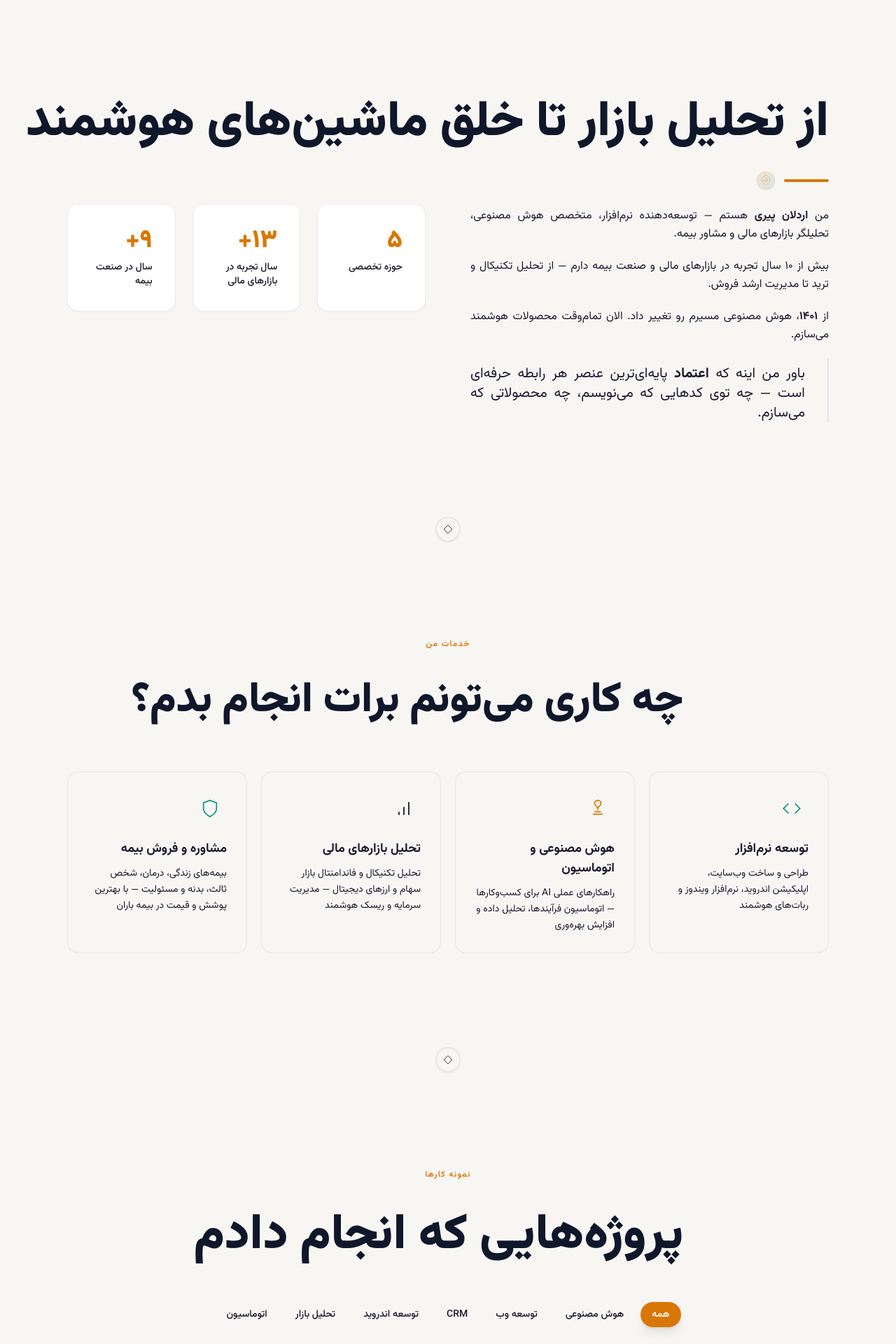
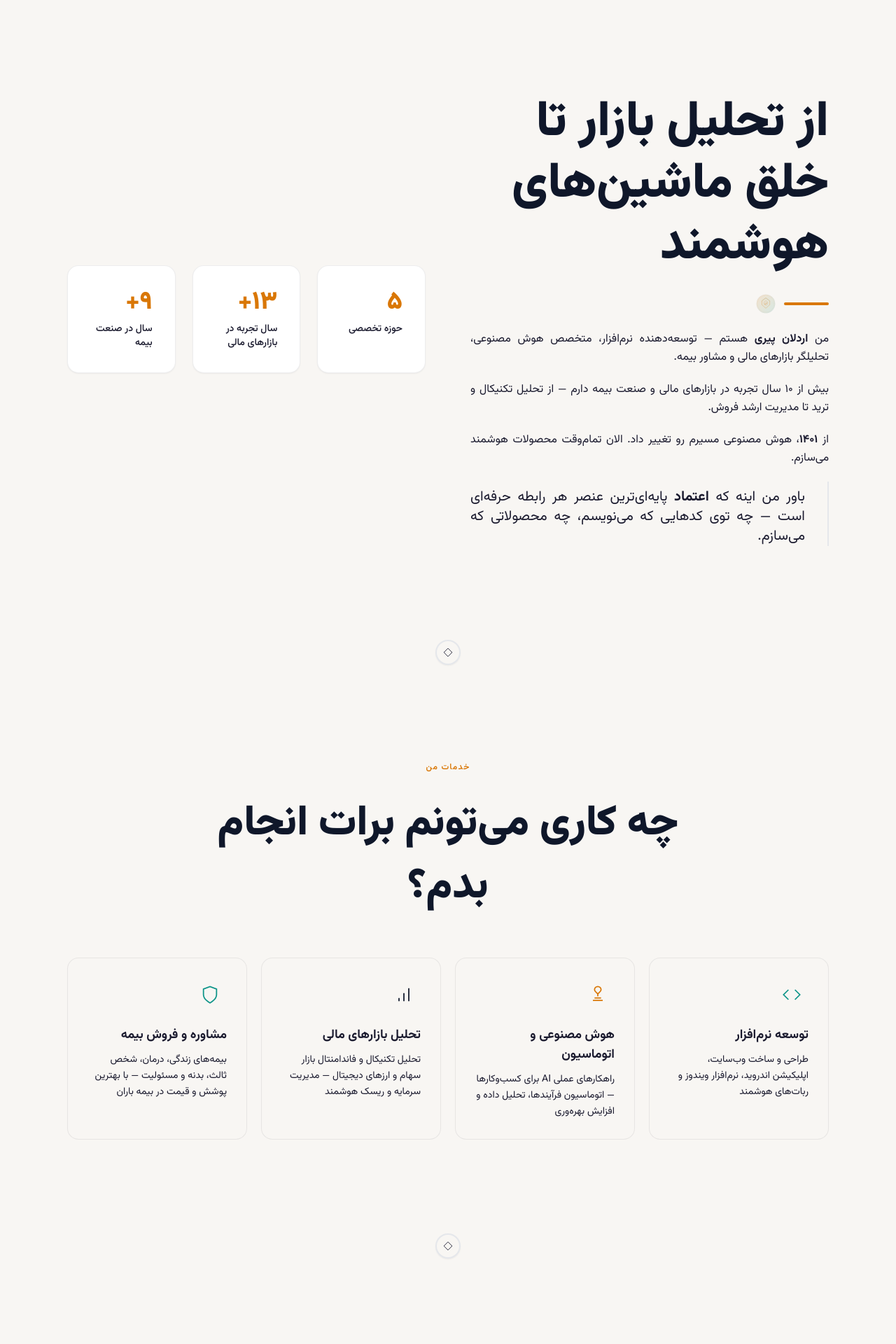
Before and after one commit to ardijon/-ardalan-site, a Next.js app: page / in a window 1280 px wide. Shown: the part 860-2780 px from the top of the page at 70% size. Built offline with nearby package versions, Linux system fonts and the light colour scheme; no server answers.

Commit message:
fix: Mobile responsiveness and typing animation speed
- Removed whitespace-nowrap from all section titles for better mobile layout
- Titles can now wrap to 2 lines on small screens
- Slowed typing animation from 67ms to 100ms per character

Co-Authored-By: Claude Sonnet 5 <noreply@anthropic.com>

```diff
--- a/src/components/About.js
+++ b/src/components/About.js
@@ -69,7 +69,7 @@ export default function About() {
         }
         return next
       })
-    }, 67)
+    }, 100)
     return () => clearInterval(interval)
   // eslint-disable-next-line react-hooks/exhaustive-deps
   }, [visible, typingDone])
@@ -88,7 +88,7 @@ export default function About() {
               transition: 'opacity 0.7s ease, transform 0.7s ease',
             }}
           >
-            <h2 className="text-[clamp(1.8rem,5.5vw,4.5rem)] font-black text-[var(--color-primary)] leading-tight min-h-[1.2em] whitespace-nowrap">
+            <h2 className="text-[clamp(1.8rem,5.5vw,4.5rem)] font-black text-[var(--color-primary)] leading-tight min-h-[1.2em]">
               <span>
                 {visible ? titleText.slice(0, charIndex) : ''}
                 {!typingDone && visible && <span className="animate-pulse text-[var(--color-accent)]">|</span>}
--- a/src/components/Blog.js
+++ b/src/components/Blog.js
@@ -24,7 +24,7 @@ export default function Blog() {
             <span className="inline-block px-3 py-1 text-xs font-semibold tracking-widest text-[var(--color-accent)] bg-[var(--color-accent)]/10 rounded-full">
               {t('blog.badge')}
             </span>
-            <h2 className="mt-6 text-[clamp(1.8rem,5.5vw,4.5rem)] font-black text-[var(--color-primary)] whitespace-nowrap">
+            <h2 className="mt-6 text-[clamp(1.8rem,5.5vw,4.5rem)] font-black text-[var(--color-primary)]">
               {t('blog.title')}
             </h2>
           </div>
--- a/src/components/Contact.js
+++ b/src/components/Contact.js
@@ -102,7 +102,7 @@ export default function Contact() {
             </span>
             <div className="flex items-center justify-center gap-3 mt-6">
               <TrustSeal size={32} />
-              <h2 className="text-[clamp(1.5rem,5vw,3.75rem)] font-black text-[var(--color-primary)] whitespace-nowrap">
+              <h2 className="text-[clamp(1.5rem,5vw,3.75rem)] font-black text-[var(--color-primary)]">
                 {t('contact.title')}
               </h2>
             </div>
--- a/src/components/Portfolio.js
+++ b/src/components/Portfolio.js
@@ -92,7 +92,7 @@ export default function Portfolio() {
             <span className="inline-block px-3 py-1 text-xs font-semibold tracking-widest text-[var(--color-accent)] bg-[var(--color-accent)]/10 rounded-full">
               {t('portfolio.badge')}
             </span>
-            <h2 className="mt-6 text-[clamp(1.8rem,5.5vw,4.5rem)] font-black text-[var(--color-primary)] whitespace-nowrap">
+            <h2 className="mt-6 text-[clamp(1.8rem,5.5vw,4.5rem)] font-black text-[var(--color-primary)]">
               {t('portfolio.title')}
             </h2>
           </div>
--- a/src/components/Resume.js
+++ b/src/components/Resume.js
@@ -24,7 +24,7 @@ export default function Resume() {
             <span className="inline-block px-3 py-1 text-xs font-semibold tracking-widest text-[var(--color-accent)] bg-[var(--color-accent)]/10 rounded-full">
               {t('resume.badge')}
             </span>
-            <h2 className="mt-6 text-[clamp(1.8rem,5.5vw,4.5rem)] font-black text-[var(--color-primary)] whitespace-nowrap">
+            <h2 className="mt-6 text-[clamp(1.8rem,5.5vw,4.5rem)] font-black text-[var(--color-primary)]">
               {t('resume.title')}
             </h2>
           </div>
--- a/src/components/Services.js
+++ b/src/components/Services.js
@@ -91,7 +91,7 @@ export default function Services() {
             <span className="inline-block px-3 py-1 text-xs font-semibold tracking-widest text-[var(--color-accent)] bg-[var(--color-accent)]/10 rounded-full">
               {t('services.badge')}
             </span>
-            <h2 className="mt-6 text-[clamp(1.5rem,5vw,3.75rem)] font-black text-[var(--color-primary)] whitespace-nowrap">
+            <h2 className="mt-6 text-[clamp(1.5rem,5vw,3.75rem)] font-black text-[var(--color-primary)]">
               {t('services.title')}
             </h2>
           </div>
```
